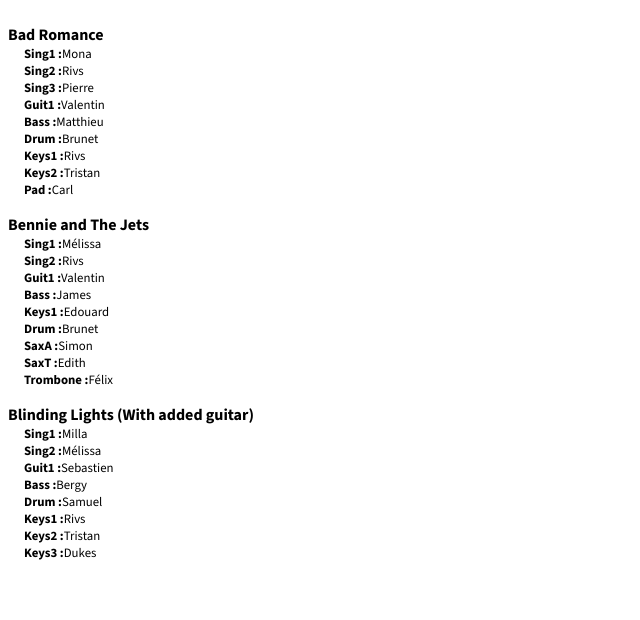
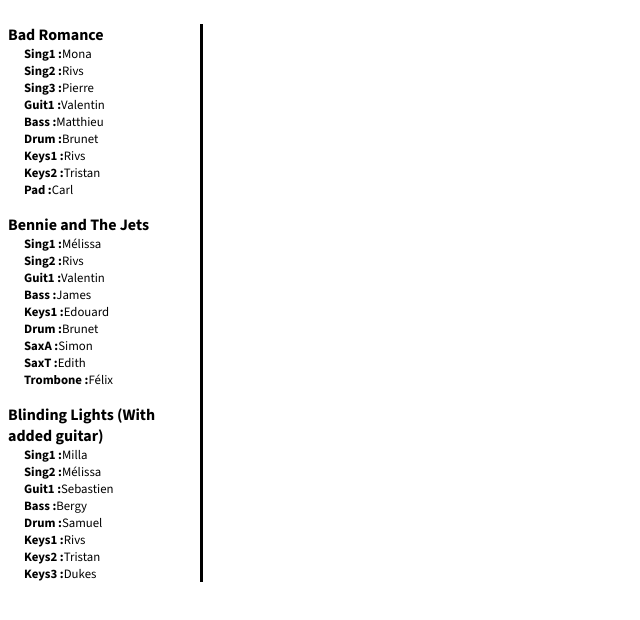
Before and after one commit to phbru/polyjam-station, a React (Vite) app: page / in a window 1280 px wide. Shown: the top 620 px of the page, without its empty margins (0-640 px from the left). Built offline with nearby package versions, Linux system fonts and the light colour scheme.

Commit message:
styled songs a bit

```diff
--- a/src/index.css
+++ b/src/index.css
@@ -47,6 +47,12 @@
   margin-left: 1rem; /* Add some left padding for indentation */
 }
 
+/* Dashboard style */
+.song-section {
+  border-right: solid;
+  width: 12rem;
+}
+
 /* Song component style */
 .song-component {
   margin-top: 1rem;
--- a/src/scenes/dashboard/index.tsx
+++ b/src/scenes/dashboard/index.tsx
@@ -25,9 +25,11 @@
   const songNames: string[] = Object.keys(songsData);
   return (
     <div>
-      {songNames.map((songName) => (
-        <SongComponent song={songsData[songName]} />
-      ))}
+      <div className="song-section">
+        {songNames.map((songName) => (
+          <SongComponent song={songsData[songName]} />
+        ))}
+      </div>
     </div>
   );
 };
```
